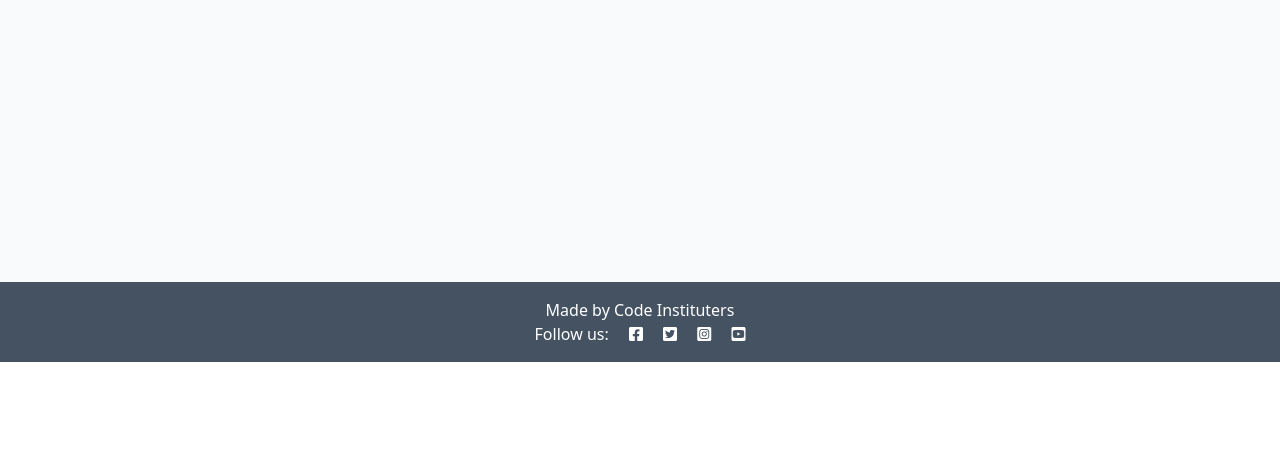
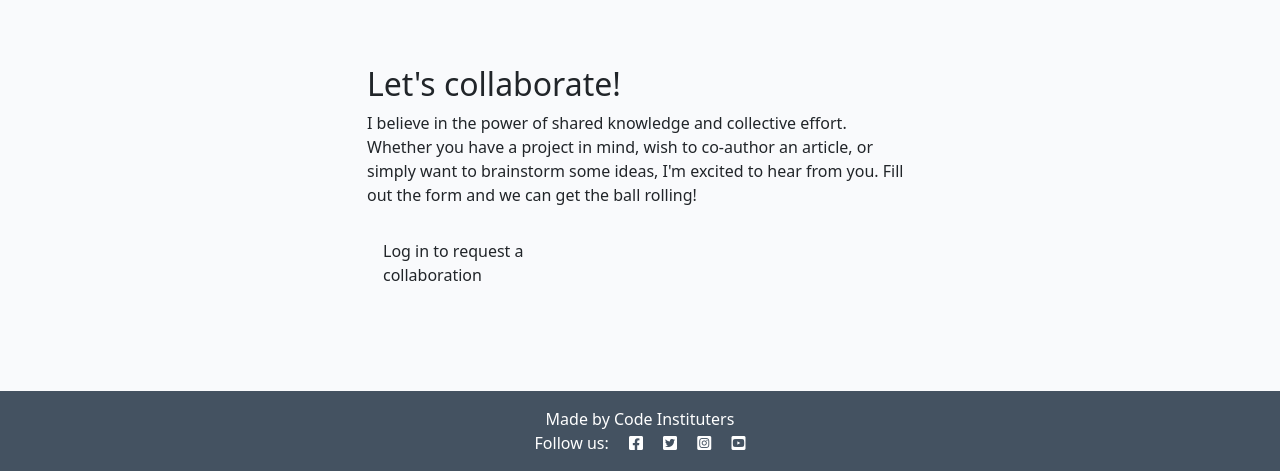
Before and after one commit to MaxBWiseman/django_blog, a Django app: page /about/ in a window 1280 px wide. Shown: the part 438-909 px from the top of the page. Before the commit the page ends 800 px from the top, so only its background shows below. Run offline with Django 4.2, Linux system fonts and the light colour scheme; data that the repository does not hold is empty; some libraries are stand-ins or nearby versions.

Commit message:
Refactor About app and add CollaborateRequest model

```diff
--- /dev/null
+++ b/about/forms.py
@@ -0,0 +1,11 @@
+from .models import CollaborateRequest
+from django import forms
+
+
+class CollaborateRequestForm(forms.Form):
+    class Meta:
+        model = CollaborateRequest
+        fields = ('name', 'email', 'message')
+
+# The CollaborateRequestForm class is a ModelForm that allows users to submit collaboration requests.
+# The Meta class inside the CollaborateRequestForm class tells Django which model to associate with the form
--- a/about/templates/about/about.html
+++ b/about/templates/about/about.html
@@ -1,6 +1,8 @@
 {% extends 'base.html' %}
 {% block content %}
 {% load static %}
+{% load crispy_forms_tags %}
+
 <div class="container mt-5">
     <div class="row">
         <div class="col-4 text-center">
@@ -18,6 +20,35 @@
             <!-- Updated on field goes in here -->
             <p class="text-end"><em>Updated on: {{ about.updated_on }}</em></p>
         </div>
-      </div>
+    </div>
+    <div class="row justify-content-center">
+        <div class="col-12 col-md-6 my-5">
+            <h2>Let's collaborate!</h2>
+            <p>I believe in the power of shared knowledge and collective effort.
+                Whether you have a project in mind, wish to co-author
+                an article, or simply want to brainstorm some ideas,
+                I'm excited to hear from you. Fill out the form
+                and we can get the ball rolling!</p>
+
+            <!-- add your form here. Your submit button should
+                                have the classes of btn, btn-secondary -->
+
+            <div class="col-md-4 card mb-4 mt-3">
+                <div class="card-body">
+                    {% if user.is_authenticated %}
+                    <h3>Leave a comment:</h3>
+                    <p>Posting as: {{ user.username }}</p>
+                    <form id="collaborateRequestForm" method="post" style="margin-top: 1.3em;">
+                        {{ comment_form | crispy }}
+                        {% csrf_token %}
+                        <button id="submitButton" type="submit" class="btn btn-secondary btn-lg">Submit</button>
+                    </form>
+                    {% else %}
+                    <p>Log in to request a collaboration</p>
+                    {% endif %}
+                </div>
+            </div>
+        </div>
+    </div>
 </div>
 {% endblock content %}
--- a/about/views.py
+++ b/about/views.py
@@ -1,6 +1,7 @@
 from django.shortcuts import render, get_object_or_404
-from django.views import generic
 from .models import About
+from .forms import CollaborateRequestForm
+
 
 # Create your views here.
 
@@ -21,12 +22,15 @@ def about_me(request):
     Renders the About page
     """
     about = About.objects.all().order_by('-updated_on').first()
+# This retrieves the most recent About object from the database
+    collaborate_form = CollaborateRequestForm()
+# This creates an instance of the CollaborateRequestForm form
 
     return render(
         request,
         "about/about.html",
-        {"about": about},
+        {"about": about,
+         "collaborate_form": collaborate_form,
+         },
     )
-
-# This renders the about/about.html template with the context containing the
-# about object, instead of a class-based view, this is a function-based view
+# This renders the about page using the about.html template and passes the about object and collaborate_form form to the template
--- a/blog/forms.py
+++ b/blog/forms.py
@@ -6,3 +6,6 @@ class CommentForm(forms.ModelForm):
     class Meta:
         model = Comment
         fields = ('content',)
+
+# The CommentForm class is a ModelForm that allows users to submit comments on blog posts.
+# The Meta class inside the CommentForm class tells Django which model to associate with the form
```
Also changed, not shown: about/admin.py (+13 -1 lines), about/models.py (+12 -0 lines), about/migrations/0003_collaboraterequest.py (added), blog/migrations/0005_alter_comment_options_alter_post_options.py (added).
